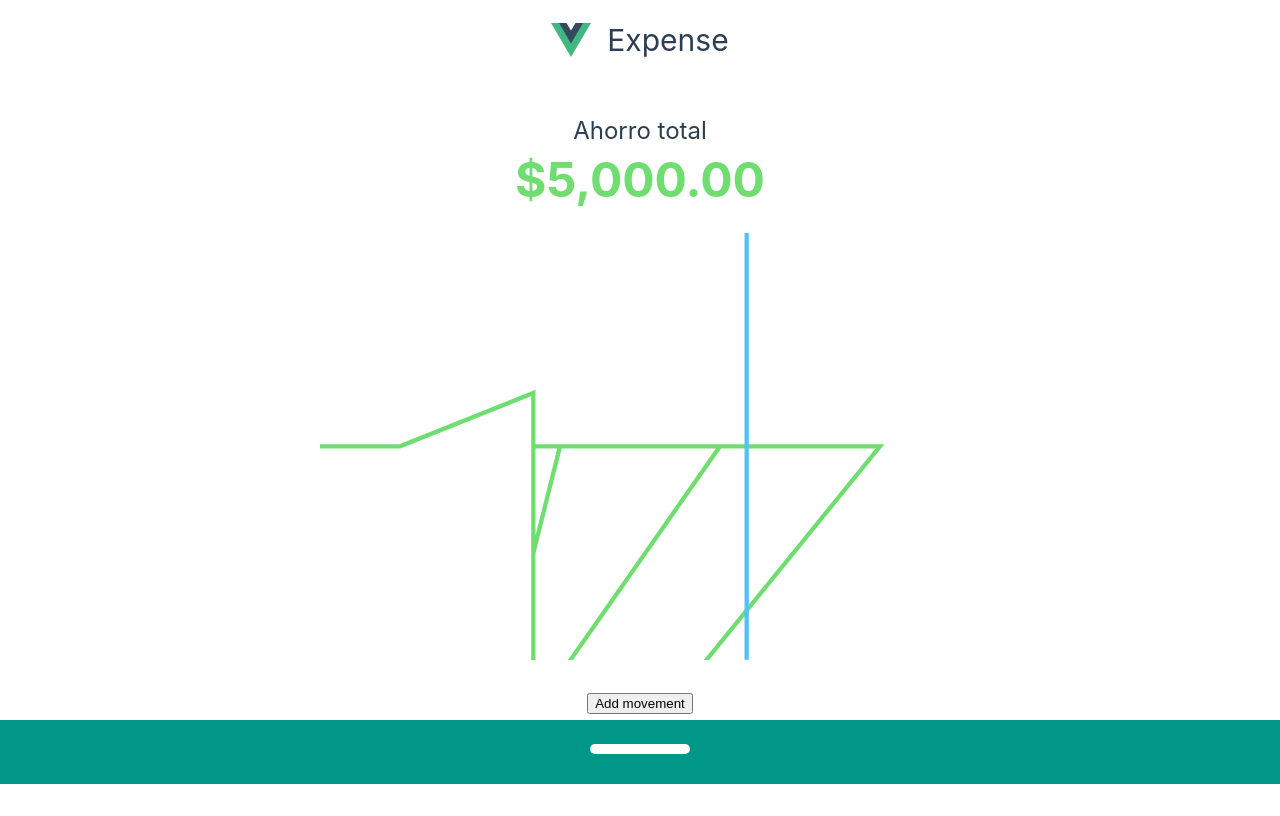
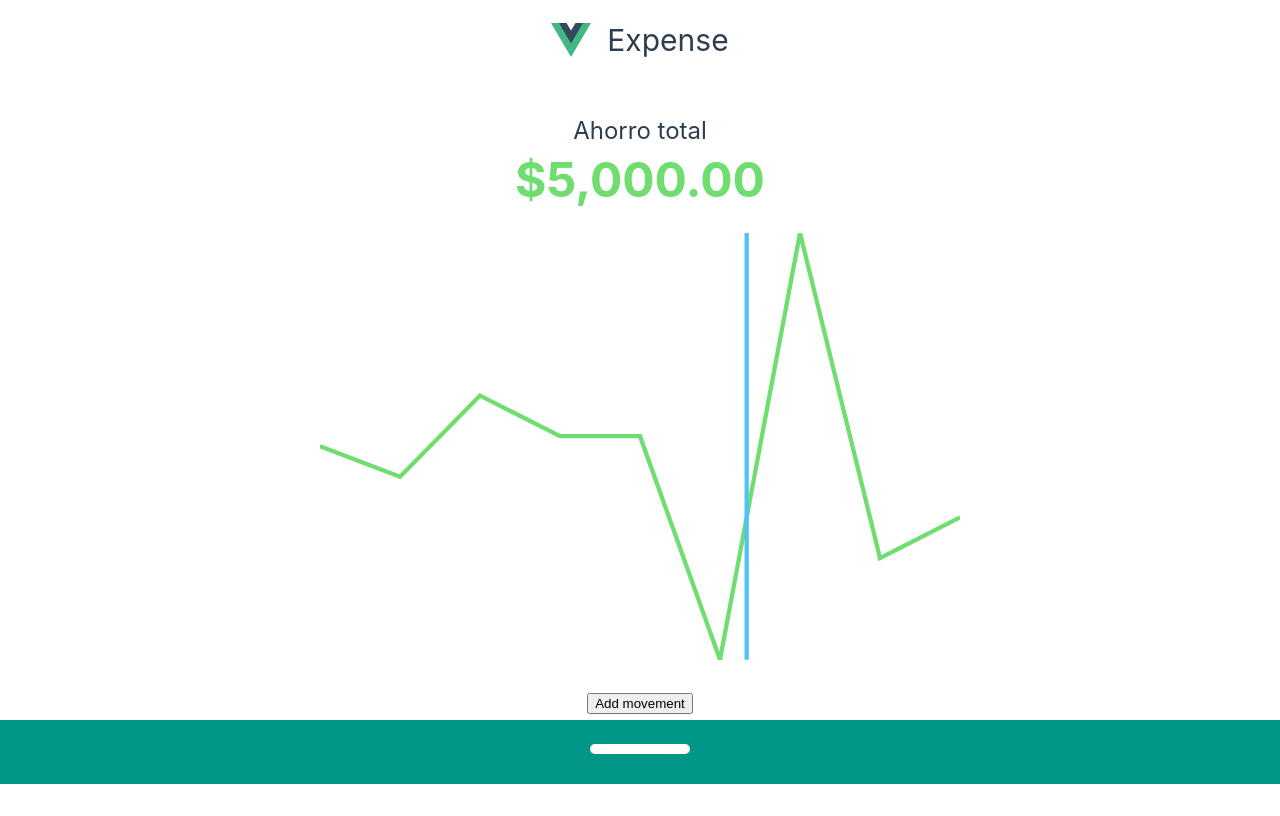
Before and after one commit to DavidBarcenas/vue-my-learning-path, a Vue app in the folder expense-control/: page / in a window 1280 px wide. Built offline with nearby package versions, Linux system fonts and the light colour scheme.

Commit message:
add graphic logic

```diff
--- a/expense-control/src/components/graphic.vue
+++ b/expense-control/src/components/graphic.vue
@@ -7,22 +7,26 @@ const props = defineProps<{
 
 const { amounts } = toRefs(props);
 
+const zero = computed(() => {
+  return convertToPixels(0);
+});
+
 const points = computed(() => {
   const totalItems = amounts.value.length;
-  return Array(totalItems)
-    .fill(100)
-    .reduce((points, amount, i) => {
-      const x = (300 / totalItems) * (i + 1);
-      const y = convertToPixels(amount);
-      return `${points} ${x}, ${y}`;
-    }, "0, 100");
+  return amounts.value.reduce((points, amount, i) => {
+    const x = (300 / totalItems) * (i + 1);
+    const y = convertToPixels(amount);
+    return `${points} ${x},${y}`;
+  }, "0, 100");
 });
 
 function convertToPixels(amount: number) {
-  const min = Math.min(amount);
-  const max = Math.max(amount);
+  const min = Math.min(...amounts.value);
+  const max = Math.max(...amounts.value);
+  const amountAbsolute = amount + Math.abs(min);
+  const minmax = Math.abs(max) + Math.abs(min);
 
-  return `${min}, ${max}`;
+  return 200 - ((amountAbsolute * 100) / minmax) * 2;
 }
 </script>
 
@@ -35,7 +39,14 @@ export default {
 <template>
   <div>
     <svg viewBox="0 0 300 200">
-      <line stroke="#fff" stroke-width="2" x1="0" y1="100" x2="300" y2="100" />
+      <line
+        stroke="#fff"
+        stroke-width="2"
+        x1="0"
+        :y1="zero"
+        x2="300"
+        :y2="zero"
+      />
       <polyline
         fill="none"
         stroke="#6fdd6f"
--- a/expense-control/src/components/home.vue
+++ b/expense-control/src/components/home.vue
@@ -51,7 +51,7 @@ let moveList = [
   },
 ];
 
-const graphicAmounts = [100, 200, 500, 200, -350, 700, -100, 0];
+const graphicAmounts = [100, 300, 200, 200, -350, 700, -100, 0];
 
 const handleRemove = (id: number) => {
   moveList = moveList.filter((movement) => movement.id != id);
```
